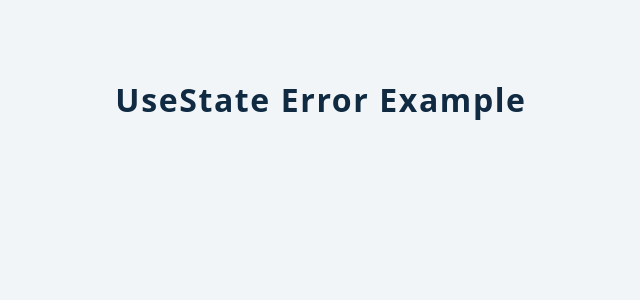
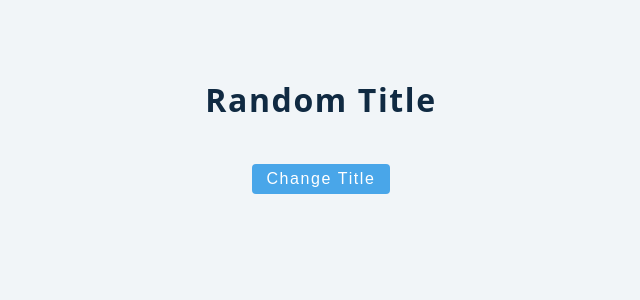
Before and after one commit to manoj07-coder/React-advanced-2023, a React (Vite) app: page / in a window 1280 px wide. Shown: the top 300 px of the page, without its empty margins (319-959 px from the left). Built offline with nearby package versions, Linux system fonts and the light colour scheme.

Commit message:
error example useState

```diff
--- a/tutorial/1-useState/1-error-example.jsx
+++ b/tutorial/1-useState/1-error-example.jsx
@@ -1,7 +1,16 @@
 import React from "react";
 
 const ErrorExample = () => {
-    return <h2>UseState Error Example</h2>
+    const title = 'Random Title';
+    const handleClick = () => {
+        console.log(title)
+    }
+    return (
+        <>
+        <h2>{title}</h2>
+        <button className="btn" onClick={handleClick}>Change title</button>
+        </>
+    )
 }
 
 export default ErrorExample;
```
